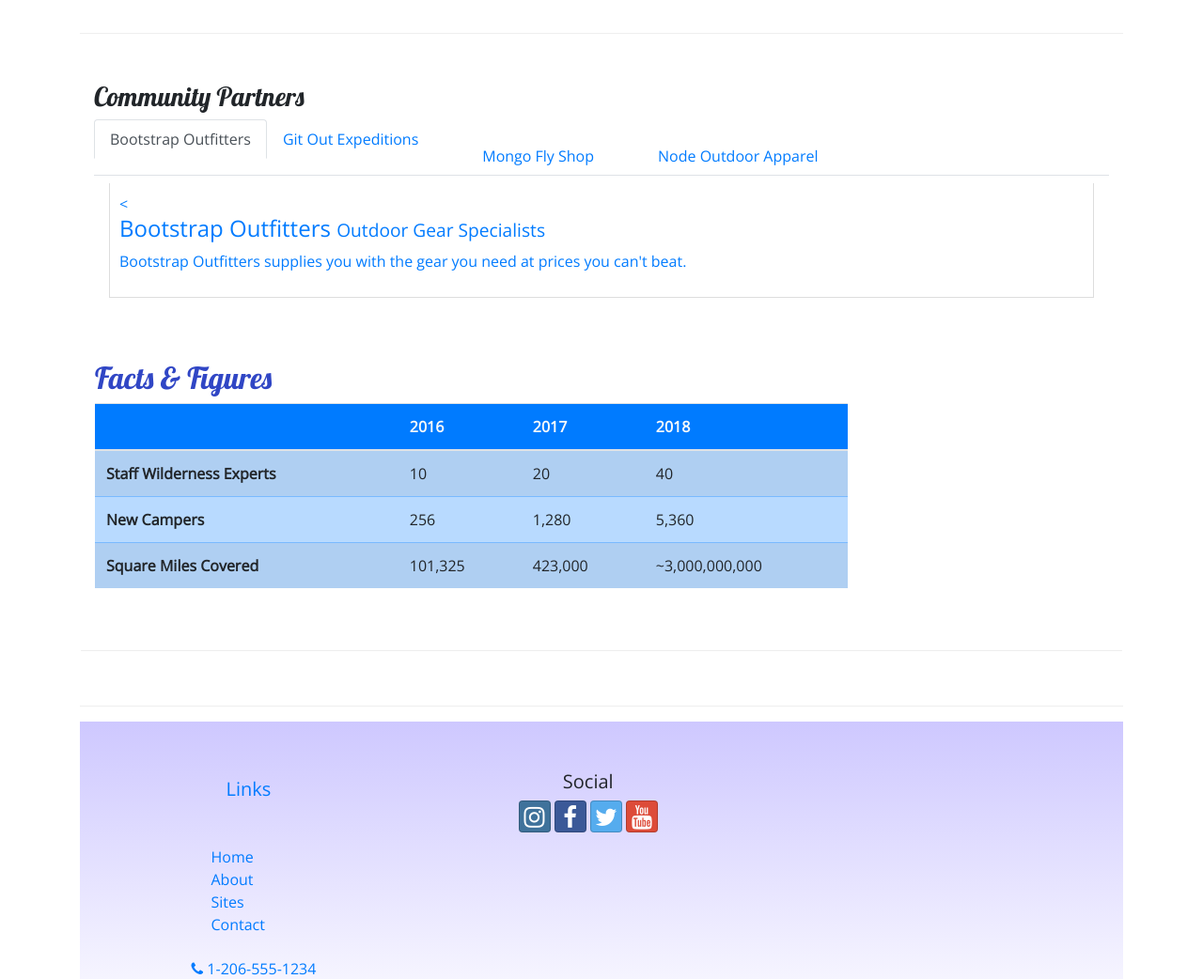
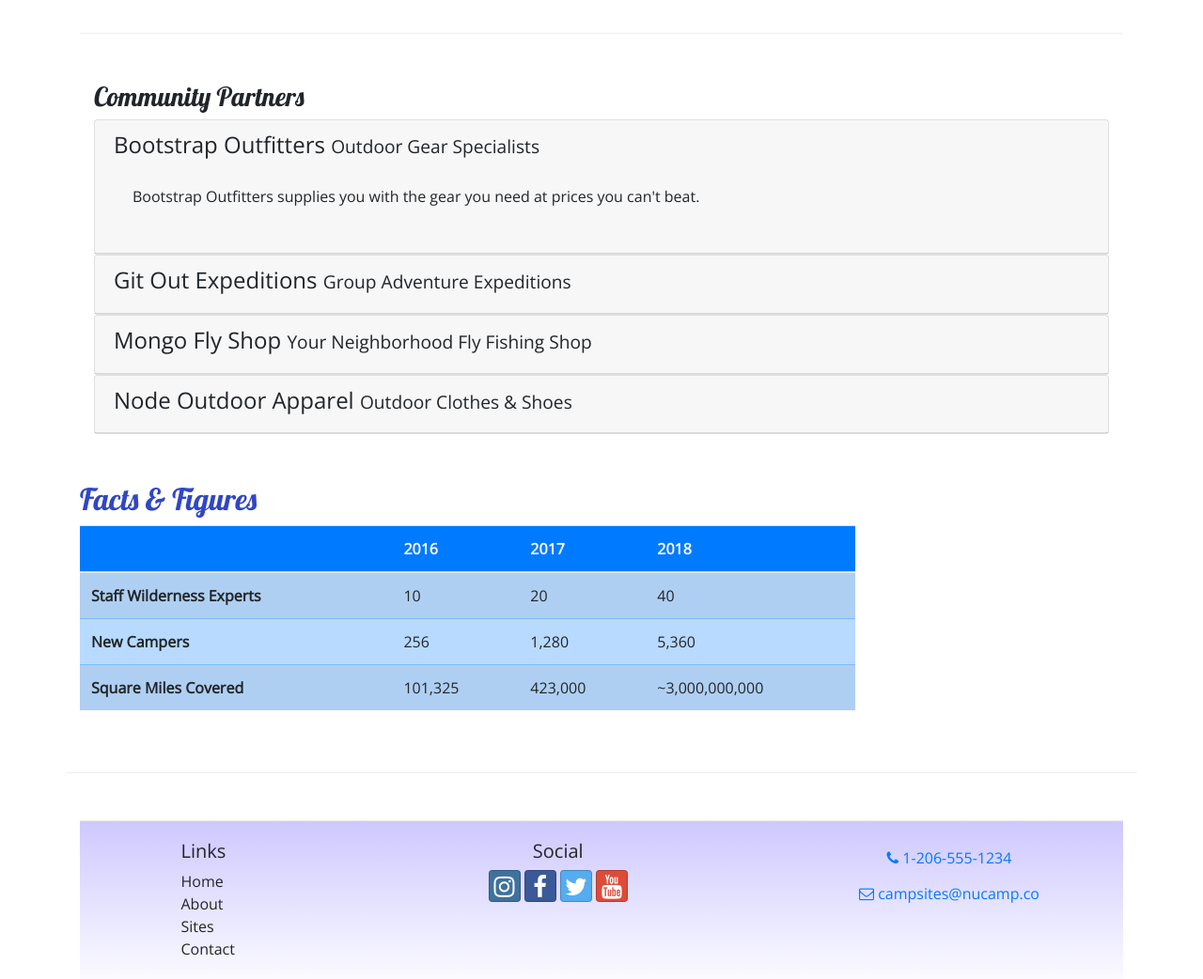
Before and after one commit to Ronphillips1133/nucampsite, a website: page aboutus.html in a window 1280 px wide. Shown: the part 1120-2162 px from the top of the page at 94% size. Drawn offline with nearby package versions, Linux system fonts and the light colour scheme.

Commit message:
Accordin

```diff
--- a/aboutus.html
+++ b/aboutus.html
@@ -135,48 +135,69 @@
                             <div class="row-content">
                                 <div class="col">
                                     <h3>Community Partners</h3>
-                                    <ul class="nav nav-tabs">
-                                        <li class="nav-item"><a class="nav-link active" href="#bootstrap" role="tab"
-                                                data-toggle="tab">Bootstrap Outfitters</a></li>
-                                        <li class="nav-item"><a class="nav-link " href="#git" role="tab"
-                                                data-toggle="tab">Git Out Expeditions</li>
-                                        <li class="nav-item"><a class="nav-link" href="#mongo" role="tab"
-                                                data-toggle="tab">Mongo Fly Shop</li>
-                                        <li class="nav-item"><a class="nav-link" href="#node" role="tab"
-                                                data-toggle="tab">Node Outdoor Apparel</li>
-                                    </ul>
-                                    <div class="tab-content">
-                                        <div role="tabpanel" class="tab-pane fade show active" id="bootstrap">
-                                            < <h4>Bootstrap Outfitters <small>Outdoor Gear Specialists</small></h4>
-                                                <p class="d-none d-sm-block">Bootstrap Outfitters supplies you with the
-                                                    gear you
-                                                    need at prices you can't
-                                                    beat.</p>
+                                    <div id="accordion">
+                                        <div class="card">
+                                            <div role="tab" class="card-header">
+                                                <h4>
+                                                    <a data-toggle="collapse" data-target="#bootstrap">
+                                                        Bootstrap Outfitters <small>Outdoor Gear Specialists</small>
+                                                    </a>
+                                                </h4>
+                                                <div class="collapse show" id="bootstrap" data-parent="#accordion">
+                                                    <div class="card-body">
+                                                        <p class="d-none d-sm-block">Bootstrap Outfitters supplies you
+                                                            with the gear you need at prices you can't beat.</p>
+                                                    </div>
+                                                </div>
+                                            </div>
+
                                         </div>
-                                        <div role="tabpanel" class="tab-pane fade" id="git">
-                                            <h4>Git Out Expeditions <small>Group Adventure Expeditions</small></h4>
-                                            <p class="d-none d-sm-block">Join Git Out Expeditions to explore new
-                                                horizons
-                                                with a
-                                                group of other
-                                                adventurers!</p>
+                                        <div class="card">
+                                            <div role="tab" class="card-header">
+                                                <h4>
+                                                    <a class="collapsed" data-toggle="collapse" data-target="#git">
+                                                        Git Out Expeditions <small>Group Adventure Expeditions</small>
+                                                    </a>
+                                                </h4>
+                                                <div class="collapse" id="git" data-parent="#accordion">
+                                                    <div class="card-body">
+                                                        <p class="d-none d-sm-block">Join Git Out Expeditions to explore
+                                                            new horizons with a group of other adventurers!</p>
+                                                    </div>
+                                                </div>
+                                            </div>
                                         </div>
-                                        <div role="tabpanel" class="tab-pane fade" id="mongo">
-                                            <h4>Mongo Fly Shop <small>Your Neighborhood Fly Fishing Shop</small></h4>
-                                            <p class="d-none d-sm-block">Need a new fishing pole, a tacklebox, or flies
-                                                of
-                                                all
-                                                kinds? Stop by Mongo Fly
-                                                Shop.</p>
+                                        <div class="card">
+                                            <div role="tab" class="card-header">
+                                                <h4>
+                                                    <a class="collapsed" data-toggle="collapse" data-target="#mongo">
+                                                        Mongo Fly Shop <small>Your Neighborhood Fly Fishing Shop</small>
+                                                    </a>
+                                                </h4>
+                                                <div class="collapse" id="mongo" data-parent="#accordion">
+                                                    <div class="card-body">
+                                                        <p class="d-none d-sm-block">Need a new fishing pole, a
+                                                            tacklebox, or flies of all kinds? Stop by Mongo Fly Shop.
+                                                        </p>
+                                                    </div>
+                                                </div>
+                                            </div>
                                         </div>
-                                        <div role="tabpanel" class="tab-pane fade" id="node">
-                                            <h4>Node Outdoor Apparel <small>Outdoor Clothes & Shoes</small></h4>
-                                            <p class="d-none d-sm-block">From polar fleeces to swimsuits, hiking boots
-                                                to
-                                                waders, a visit to Node will be
-                                                sure to get
-                                                you
-                                                covered.</p>
+                                        <div class="card">
+                                            <div role="tab" class="card-header">
+                                                <h4>
+                                                    <a class="collapsed" data-toggle="collapse" data-target="#node">
+                                                        Node Outdoor Apparel <small>Outdoor Clothes & Shoes</small>
+                                                    </a>
+                                                </h4>
+                                                <div class="collapse" id="node" data-parent="#accordion">
+                                                    <div class="card-body">
+                                                        <p class="d-none d-sm-block">From polar fleeces to swimsuits,
+                                                            hiking boots to waders, a visit to Node will be sure to get
+                                                            you covered.</p>
+                                                    </div>
+                                                </div>
+                                            </div>
                                         </div>
                                     </div>
                                 </div>
--- a/css/styles.css
+++ b/css/styles.css
@@ -39,3 +39,7 @@ header h2 {
     border-top: none;
     padding: 10px;
 }
+a, a:hover {
+    color: inherit;
+    text-decoration: none;
+  }
```
Also changed, not shown: index.html (+2 -1 lines), 1 other file.
